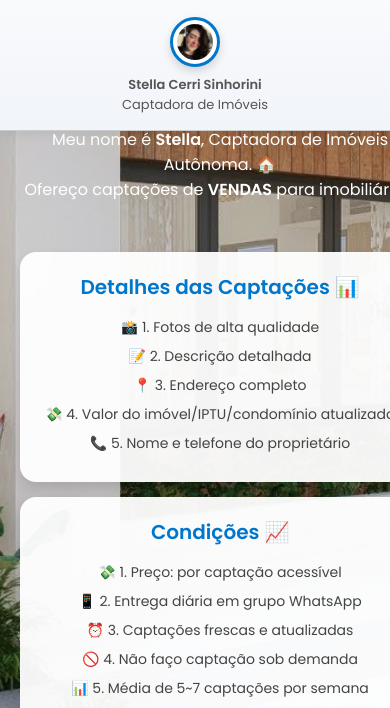
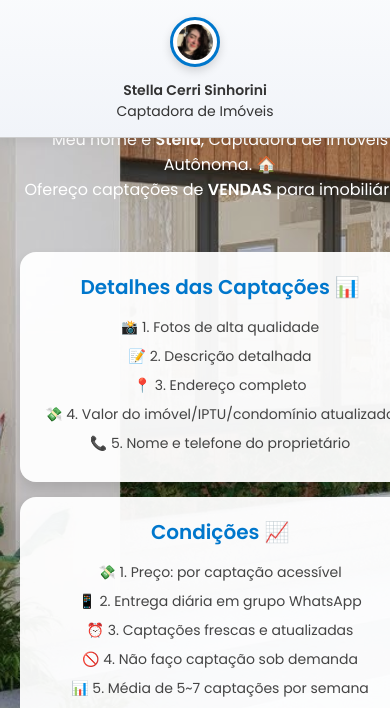
Before and after one commit to HenriqueDEV-code/CaptaWeb.github.io, a plain HTML site: page index.html in a window 390 px wide. Shown: the part 98-806 px from the top of the page. Drawn offline with Linux system fonts and the light colour scheme.

Commit message:
style_index.css

```diff
--- a/style_index.css
+++ b/style_index.css
@@ -41,14 +41,12 @@ body {
   display: flex;
   flex-direction: column;
   align-items: center;
-  margin-bottom: 0;
 }
 
 .logo-area img {
   width: 70px;
   height: 70px;
   margin-bottom: 5px;
-  padding: 0;
   background: none;
   box-shadow: 0 4px 10px rgba(0, 0, 0, 0.15);
   transition: transform 0.3s ease;
@@ -90,8 +88,11 @@ body {
 }
 
 .user-details {
-  font-size: 13px;
-  color: #555;
+  font-size: 14px;
+  color: #333;
+  white-space: nowrap;
+  margin-top: 5px;
+  display: block;
 }
 
 /* Conteúdo principal */
@@ -115,7 +116,7 @@ body {
 
 .intro p {
   font-size: 20px;
-  color: rgb(255, 255, 255);
+  color: #ffffff;
 }
 
 /* Seções em linha */
@@ -206,6 +207,12 @@ a:hover {
     margin-top: 10px;
   }
 
+  .user-details {
+    font-size: 14px;
+    color: #333;
+    margin-top: 5px;
+  }
+
   .container {
     padding: 20px;
     padding-top: 180px;
```
